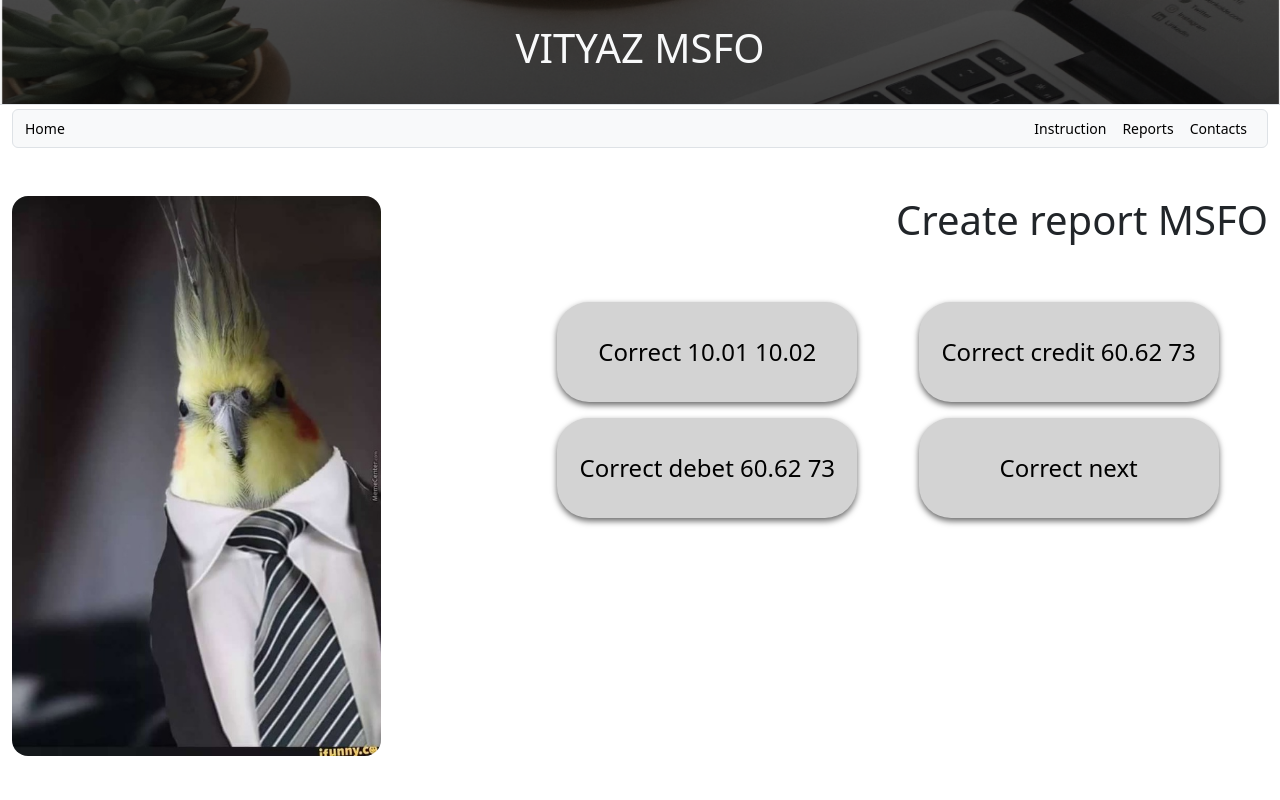
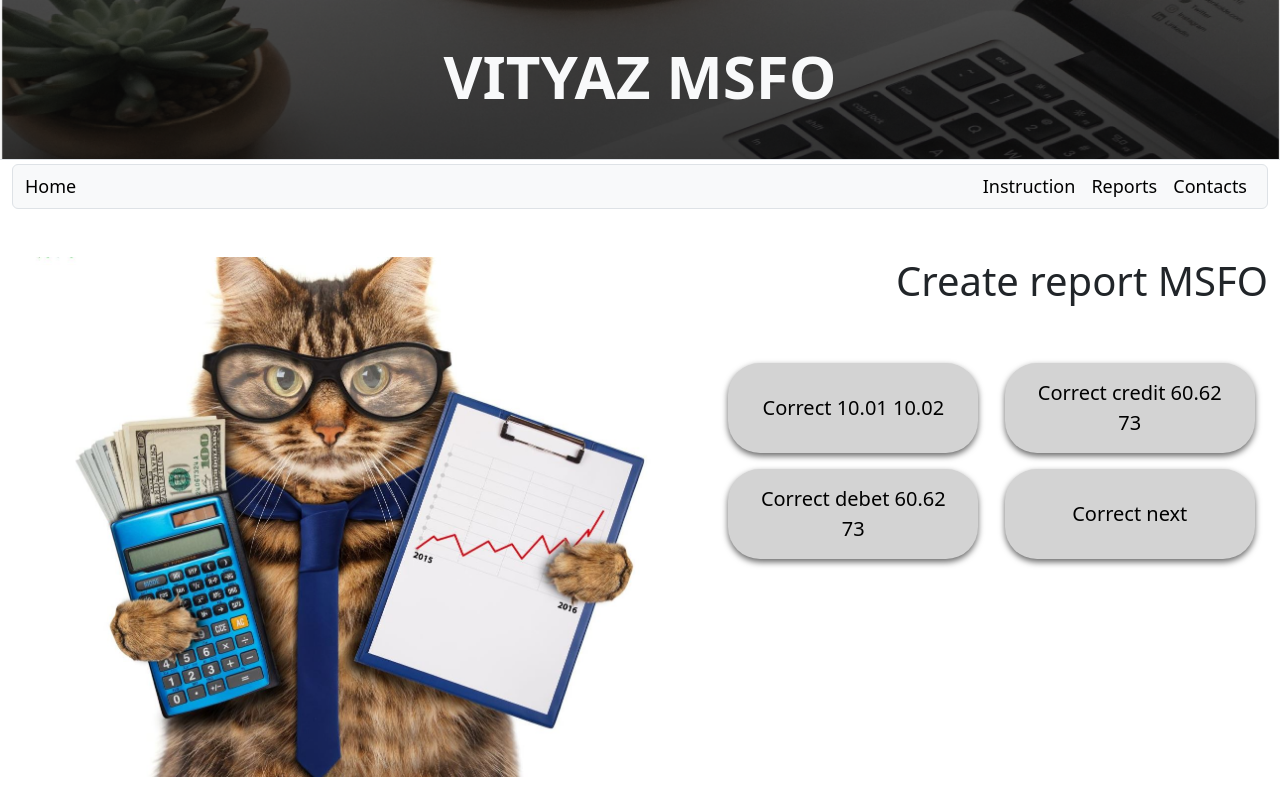
Before and after one commit to itVityas/MSFO, a Django app: page / in a window 1280 px wide. Run offline with Django 5.2, Linux system fonts and the light colour scheme; parts of the project's set-up code (start-up, migrations or seed data) failed here and were passed over; some libraries are stand-ins or nearby versions.

Commit message:
change front

```diff
--- a/MSFO/static/css/main.css
+++ b/MSFO/static/css/main.css
@@ -8,11 +8,11 @@
 .custom-button {
   background-color: lightgray;
   color: black;
-  font-size: 24px;
+  font-size: 20px;
   padding: 10px 20px;
   box-shadow: 0 3px 6px rgba(0, 0, 0, 0.6);
-  width: 300px;
-  height: 100px;
+  width: 250px;
+  height: 90px;
 }
 
 .custom-button-report {
--- a/MSFO/templates/base_generic.html
+++ b/MSFO/templates/base_generic.html
@@ -17,17 +17,17 @@
 
 <body>
     {% block header %}
-        <header class="d-flex flex-wrap align-items-center justify-content-center py-3 mb-1 border-bottom" style="background-image: url('{%static 'img/img1_header.png'%}'); background-size: 100%;">
+        <header class="d-flex flex-wrap align-items-center justify-content-center py-3 mb-1 border-bottom" style="background-image: url('{%static 'img/img1_header.png'%}'); background-size: 100%; height: 160px;">
             <ul class="nav col-12 col-md-auto mb-2 justify-content-center mb-md-0">
                 <li><a href="#" class="nav-link px-2 link-secondary">
-                    <h1 class="text-light">VITYAZ MSFO</h1></a></li>
+                    <h1 class="text-light" style="font-size:60px"><b>VITYAZ MSFO</b></h1></a></li>
             </ul>
         </header>
 
-        <div class="container-fluid" style="font-size: 14px;">
+        <div class="container-fluid" style="font-size: 18px;">
             <nav class="navbar navbar-expand-sm navbar-light bg-light rounded border" style="--bs-navbar-padding-y:0;">
                 <div class="container-fluid">
-                    <a class="navbar-brand" href="{% url 'start_page' %}" style="font-size: 14px;">Home</a>
+                    <a class="navbar-brand" href="{% url 'start_page' %}" style="font-size: 18px;">Home</a>
                     <button class="navbar-toggler" type="button" data-bs-toggle="collapse" data-bs-target="#navbarsExample09" aria-controls="navbarsExample09" aria-expanded="false" aria-label="Toggle navigation">
                       <span class="navbar-toggler-icon"></span>
                     </button>
--- a/MSFO/templates/contacts.html
+++ b/MSFO/templates/contacts.html
@@ -5,7 +5,7 @@
 <div class="container-fluid mt-5">
 <div class="row">
     <div class="col-5">
-    <img src="{%static 'img/img2.jpg'%}" alt="Parrot" style="height:70vh;" class="rounded-4">
+    <img src="{%static 'img/img2.jpg'%}" alt="Parrot" style="height:65vh;" class="rounded-4">
     </div>
 
     <div class="col-7">
@@ -14,14 +14,14 @@
         </div>
         <div style="margin-top: 40px">
             <p>
-                <img src="{% static 'img/envelope.svg' %}" width="32" height="32">
+                <img src="{% static 'img/telephone.svg' %}" width="32" height="32">
                 <b class="ms-5">Vlad Kovalenko   20-97</b></p>
             <p>
                 <img src="{% static 'img/telephone.svg' %}" width="32" height="32">
                 <b class="ms-5">Sys Admin   29-28</b>
             </p>
             <p>
-                <img src="{% static 'img/telephone.svg' %}" width="32" height="32">
+                <img src="{% static 'img/envelope.svg' %}" width="32" height="32">
                 <b class="ms-5">it@vityas.com</b>
             </p>
         </div>
--- a/MSFO/templates/index.html
+++ b/MSFO/templates/index.html
@@ -4,22 +4,24 @@
 {% block content %}
 <div class="container-fluid mt-5">
 <div class="row">
-    <div class="col-5">
-    <img src="{%static 'img/img2.jpg'%}" alt="Parrot" style="height:70vh;" class="rounded-4">
+    <div class="col-4">
+    <img src="{%static 'img/img2.jpg'%}" alt="Parrot" style="height:65vh;" class="rounded-4">
     </div>
 
-    <div class="col-7">
+    <div class="col-8">
         <div class="d-flex flex-row-reverse">
             <h1>Create report MSFO</h1>
         </div>
-        <div class="container" style="margin-top: 50px">
+        <div class="container text-center" style="margin-top: 50px">
             <div class="row">
-                <div class="col-6">
+                <div class="col-4">
+                </div>
+                <div class="col-4">
                     <button type="button" class="btn custom-button rounded-5" onclick="document.location='{% url 'home_msfo8' %}'">Correct 10.01 10.02</button>
                     <p></p><p></p>
                     <button type="button" class="btn custom-button rounded-5" onclick="document.location='{% url 'home_msfo8' %}'">Correct debet 60.62 73</button>
                 </div>
-                <div class="col-6">
+                <div class="col-4">
                     <button type="button" class="btn custom-button rounded-5" onclick="document.location='{% url 'home_msfo8' %}'">Correct credit 60.62 73</button>
                     <p></p><p></p>
                     <button type="button" class="btn custom-button rounded-5" onclick="document.location='{% url 'home_msfo8' %}'">Correct next</button>
```
Also changed, not shown: MSFO/static/img/img2.jpg.
